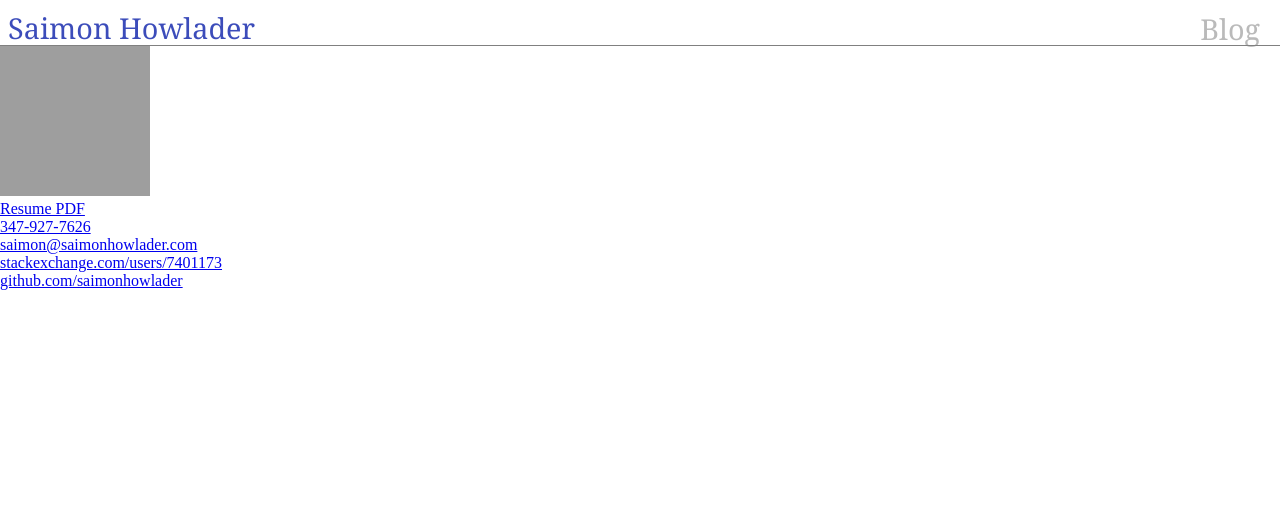
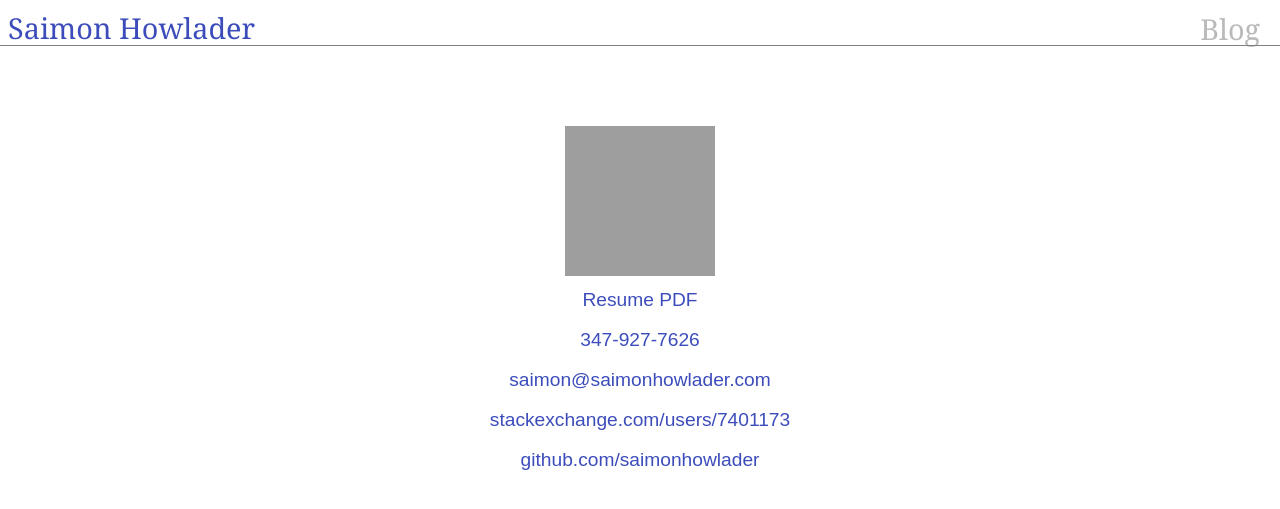
Before and after one commit to saimonhowlader/saimonhowlader.github.io, a Jekyll site: the page built from index.html, in a window 1280 px wide. Shown: the top 509 px of the page. Built offline with Jekyll 4.4.1, drawn with Linux system fonts in a browser that asks for light colours; grey boxes are pictures that could not be loaded.

Commit message:
Update index.html

```diff
--- a/index.html
+++ b/index.html
@@ -2,11 +2,11 @@
 layout: default
 title: Saimon Howlader
 ---
-<div class="frontpage-image">
+<div class="front-page-image">
 	<img src="</temp.jpg" alt="My face" style="width:150px;height:150px;">
 </div>
 
-<div class="frontpage-links">
+<div class="front-page-links">
 	<p><a href="/documents/resume.pdf" target="_blank">Resume PDF</a></p>
 	<p><a href="tel:+1-347-927-7626">347-927-7626</a></p>
 	<p><a href="mailto:saimon@saimonhowlader.com">saimon@saimonhowlader.com</a></p>
```
